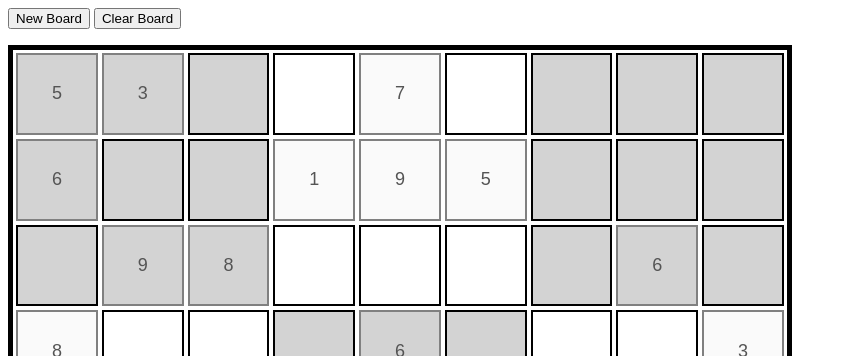
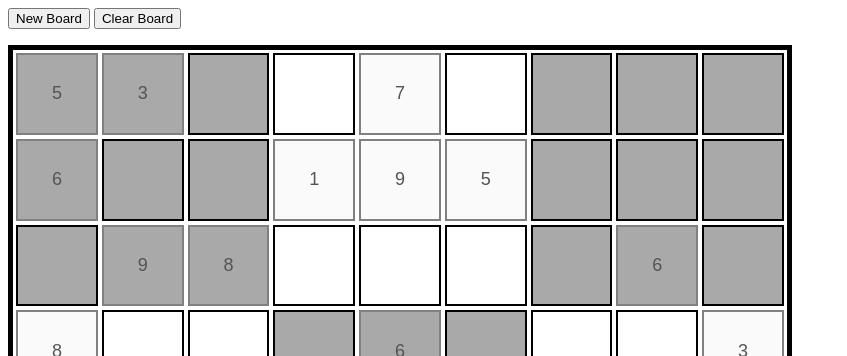
Before and after one commit to spsimplicity/spsimplicity.github.io, a website: page index.html in a window 1280 px wide. Shown: the top 356 px of the page, without its empty margins (0-847 px from the left). Drawn offline with Linux system fonts and the light colour scheme.

Commit message:
Fixing background color being too light

```diff
--- a/less/sudoku.less
+++ b/less/sudoku.less
@@ -24,7 +24,7 @@
                 }
             }
             .quadrant1, .quadrant3, .quadrant5, .quadrant7, .quadrant9 {
-                background-color: lightgrey;
+                background-color: darkgray;
             }
         }
     }
```
Also changed, not shown: sudoku.css.
